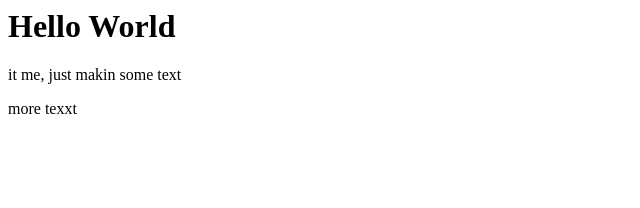
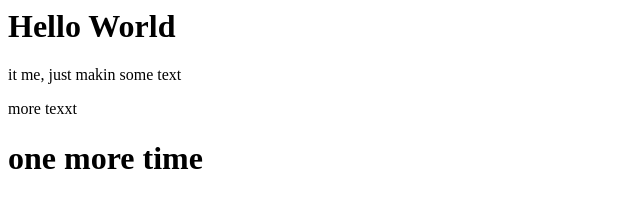
Before and after one commit to lindyem/push-me-pull-me, a plain HTML site: page index.html in a window 1280 px wide. Shown: the whole page, without its empty margins (0-640 px from the left). Drawn offline with Linux system fonts and the light colour scheme.

Commit message:
Update index.html

```diff
--- a/index.html
+++ b/index.html
@@ -1,3 +1,4 @@
 <h1>Hello World</h1>
 <p>it me, just makin some text</p>
 <span>more texxt</span>
+<h1>one more time</h1>
```
